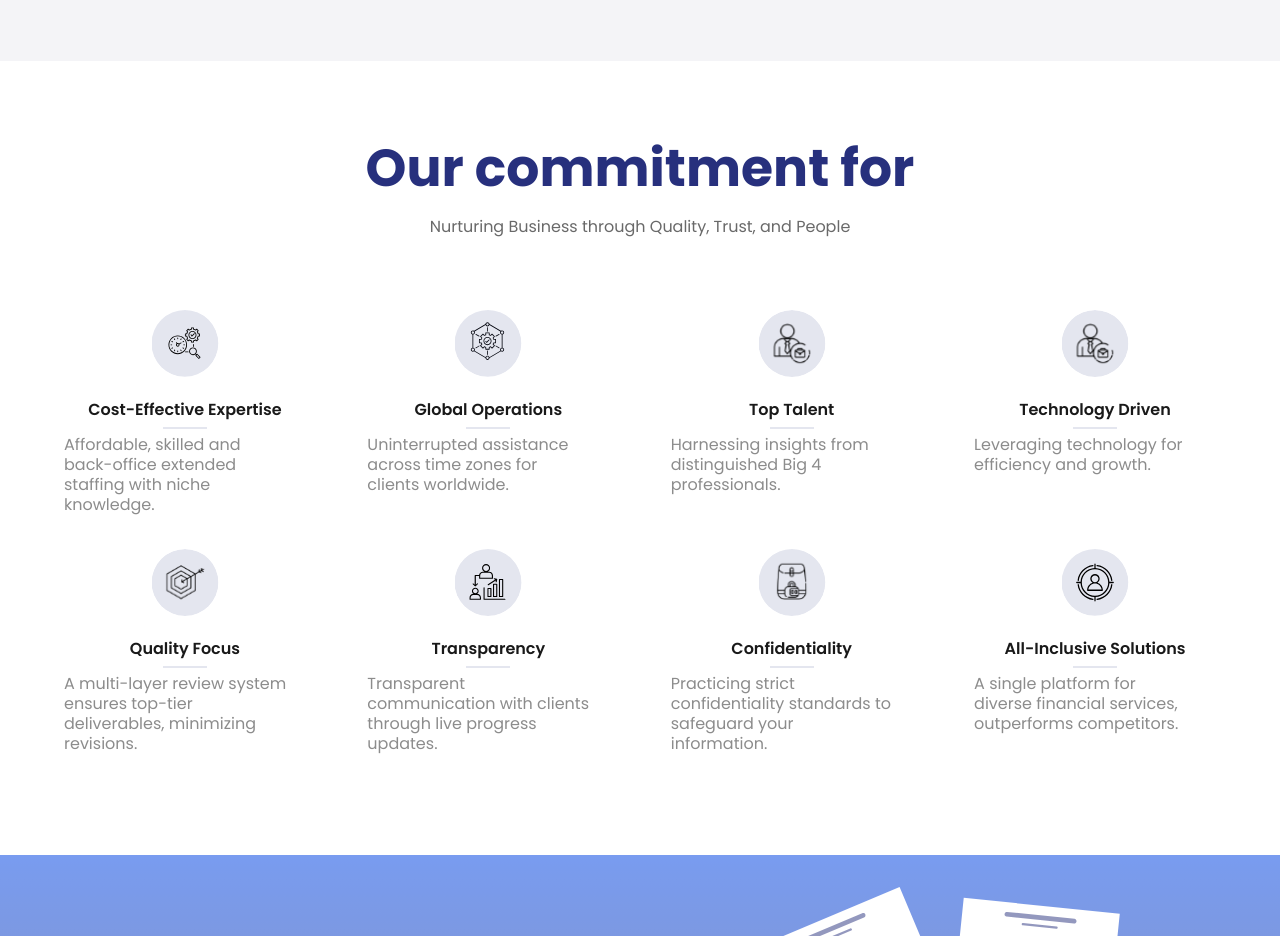
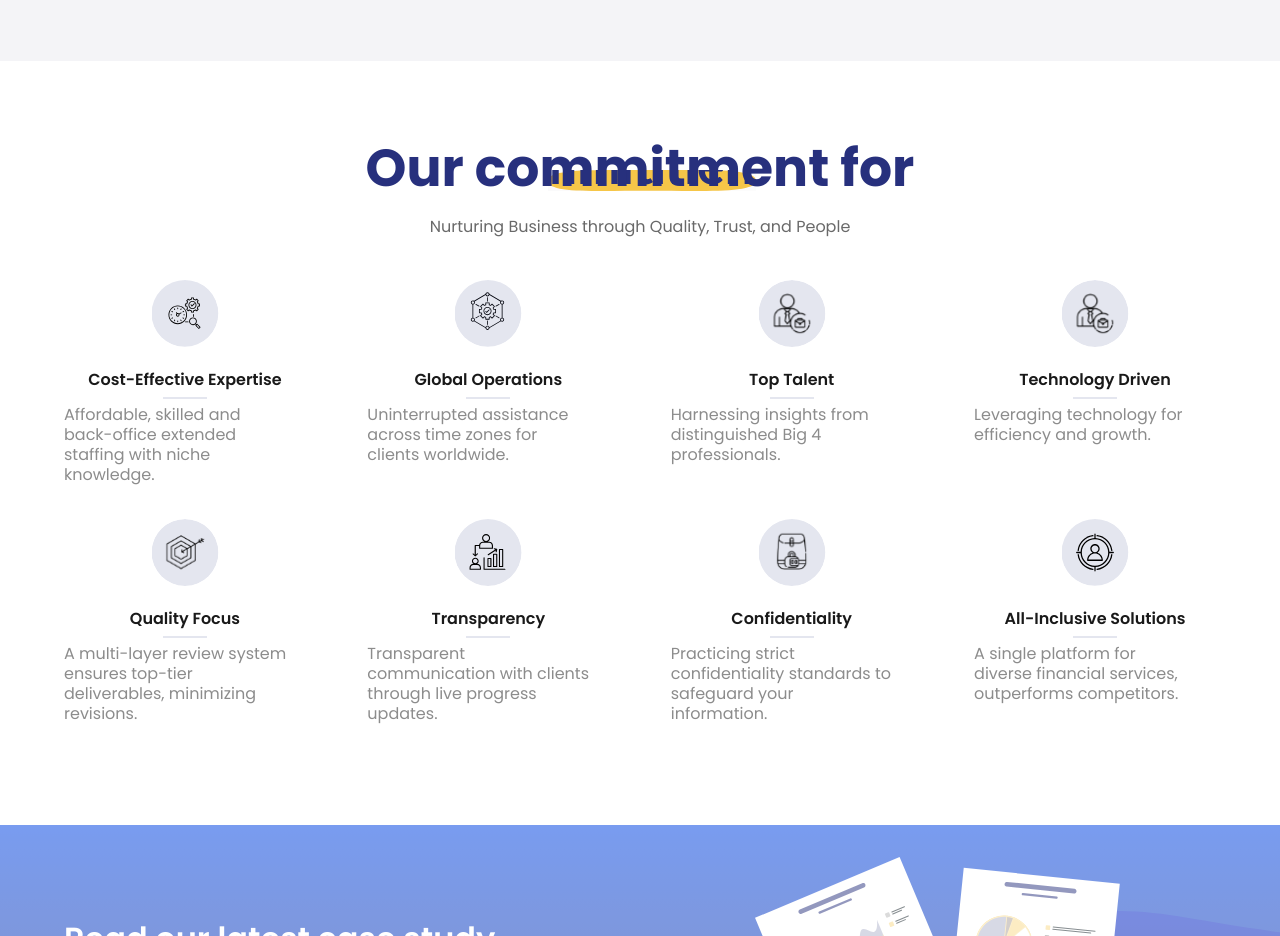
Before and after one commit to Ahsan2519/eCloudss, a React (Create React App) app: page / in a window 1280 px wide. Shown: the part 3020-3956 px from the top of the page. Built offline with nearby package versions, Linux system fonts and the light colour scheme.

Commit message:
Feat: Elips added in benifts section

```diff
--- a/src/Assets/Style/App.css
+++ b/src/Assets/Style/App.css
@@ -94,6 +94,8 @@
 .nav-list .active::before { background: url('/public//Images/EllipseNav.svg') no-repeat center; }
 .elips::before { background: url('/public//Images/TestimonialEllipse.svg') no-repeat center; }
 .elips.testimonila-mobile::before { background: url('/public//Images/MobileTestimonial.svg') no-repeat center; }
+.heading-ellipse::before { background: url('/public//Images/CommitmentEllipse.svg') no-repeat center; }
+.heading-ellipse.benifits::before { background: url('/public//Images/BenifitsElips.svg') no-repeat center; }
 
 @tailwind base;
 .wrapper {
@@ -141,7 +143,11 @@
 }
 
 .elips {
-  @apply before:w-full before:h-[15px] md:before:h-[21px] relative before:absolute before:bottom-[20%] md:before:bottom-[8%]  z-[2] before:z-[-2] before:left-[50%] before:translate-x-[-50%]
+  @apply  before:h-[15px] md:before:h-[21px]  before:absolute before:bottom-[20%] md:before:bottom-[8%]
+}
+
+.elips-commmon {
+  @apply before:w-full relative before:z-[-2] z-[2] before:absolute before:content-[''] before:left-[50%]  before:translate-x-[-50%]
 }
 
 .active {
--- a/src/Components/Home.jsx
+++ b/src/Components/Home.jsx
@@ -122,7 +122,7 @@ const Home = () => {
         <section className="py-[85px]">
           <div className="wrapper relative">
             <h2
-              className={`font-[700] text-[30px] leading-[64px] text-[#27307D] text-center mb-4 elips md:text-[52px] md:leading-[64px] ${
+              className={`font-[700] text-[30px] leading-[64px] text-[#27307D] text-center mb-4 elips elips-commmon md:text-[52px] md:leading-[64px] ${
                 !isDesktops ? "testimonila-mobile" : ""
               }`}
             >
--- a/src/Components/UI/UnorderList.jsx
+++ b/src/Components/UI/UnorderList.jsx
@@ -6,10 +6,14 @@ const UnorderList = ({ heading, subTitle }) => {
   return (
     <section className="pt-[75px] pb-[85px]">
       <div className="wrapper">
-        <h2 className="font-[700] text-[30px] leading-[34px] text-center text-[#27307D] mb-4 md:text-[52px] md:leading-[64px]">
+        <h2
+          className={`font-[700] text-[30px] leading-[34px] text-center text-[#27307D] mb-4 md:text-[52px] md:leading-[64px] md:before:h-[21px] before:bottom-[10%] before:left-[51%] md:before:bottom-[14%] before:h-[11px] ${
+            !isDesktops ? "heading-ellipse benifits" : "heading-ellipse "
+          } elips-commmon`}
+        >
           {heading}
         </h2>
-        <p className="font-[400] text-[14px] leading-[21px] text-center text-[#696969] mb-[55px] md:text-[16px] md:leading-[20px">
+        <p className="font-[400] text-[14px] leading-[21px] text-center text-[#696969] mb-[55px] md:text-[16px] md:leading-[20px md:mb-[25px]">
           {subTitle}
         </p>
         <ul className="flex justify-between flex-wrap">
```
Also changed, not shown: public/Images/BenifitsElips.svg (added), public/Images/CommitmentEllipse.svg (added).
